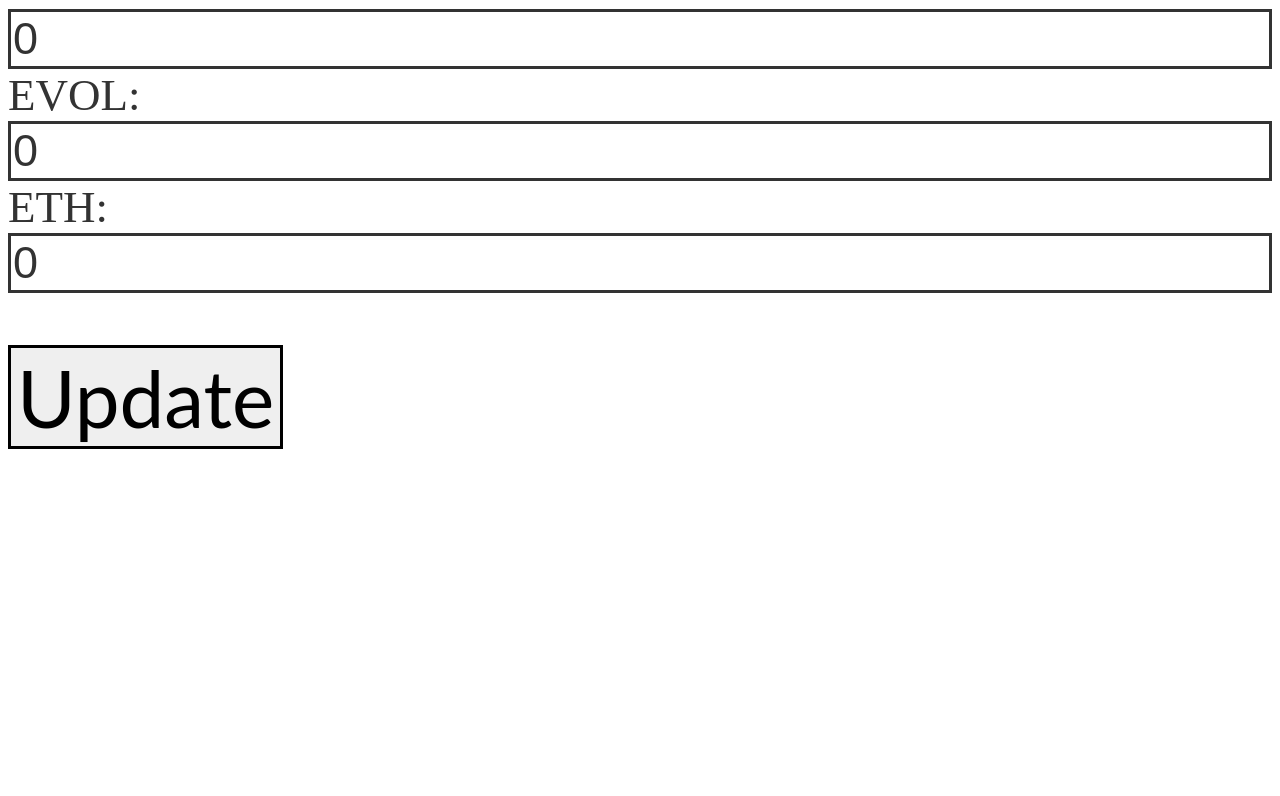
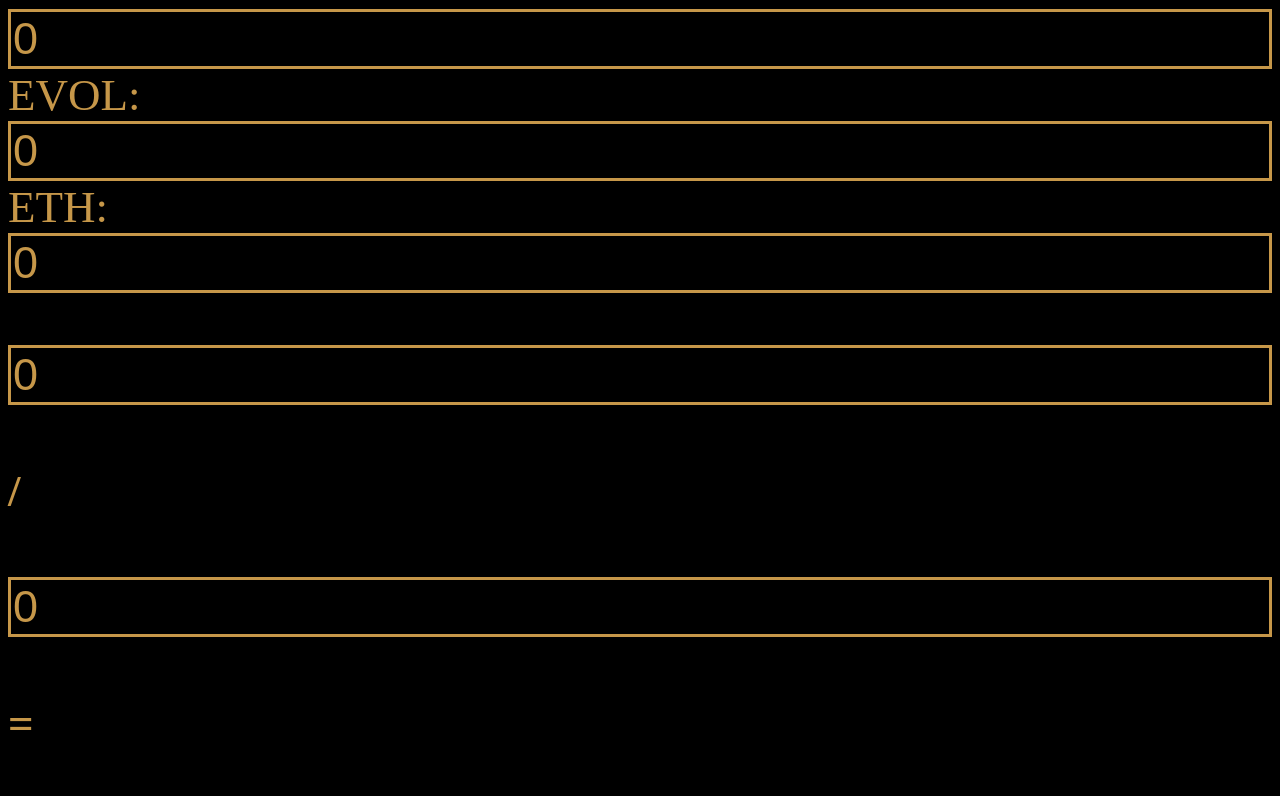
Before and after one commit to recyclecenter/recyclecenter.github.io, a plain HTML site: page index.html in a window 1280 px wide. Shown: the part 924-1720 px from the top of the page. Before the commit the page ends 1399 px from the top, so only its background shows below. Drawn offline with Linux system fonts and the light colour scheme.

Commit message:
Add files via upload

```diff
--- a/1b-basic-grid.css
+++ b/1b-basic-grid.css
@@ -1,29 +1,40 @@
+body {
+  background-color: #000000;
+  color: #C69749;
+}
+
+
+
 /* page style */
 
 :focus{outline: none;}
 
-input[type="text"]{color: #333; width: 100%; box-sizing: border-box; letter-spacing: 1px;}
+input[type="text"]{color: #C69749; width: 100%; box-sizing: border-box; letter-spacing: 1px;}
 
 :focus{outline: none;}
 
 .input_form{
   font-size: 45px;
-  color: #333;
+  color: #C69749;
+
   width: 100%;
 }
 
 input[type="text"]{
   border: 3px solid;
   font-size: 45px;
-  color: #333;
+  color: #C69749;
   width: 100%;
   box-sizing: border-box;
   letter-spacing: 1px;
+  background-color: #000000;
 }
 
 .btn1{
   border: 3px solid;
   font: 80px "Lato", Arial, sans-serif;
+  color: #C69749;
+  background-color: #000000;
 
 }
 
@@ -45,9 +56,9 @@ input[type="text"]{
   .head {
     font-weight: 700;
     border: 1px solid #f18e8e;
-    background: #ffbfbf;
+    background: #282A3A;
   }
   .cell {
     border: 1px solid #c2ba3c;
-    background: #f8ffde;
+    background: #282A3A;
   }
--- a/index.html
+++ b/index.html
@@ -43,6 +43,15 @@
 
     <br>
 
+    <input type="text" name="text" id="num1" value="0" placeholder="insert"/><br>
+    <h4>/</h4>
+    <input type="text" name="text" id="num2" value="0" placeholder="insert"/><br>
+    <h4>=</h4><h4 id="ANS"></h4>
+
+
+
+    <br>
+
     <input class="btn1" type="button" value="Update" onclick="updateGrid()">
     <!-- <input type="button" value="Update bizcoin" onclick="updateTable4()"> -->
 
--- a/script.js
+++ b/script.js
@@ -14,6 +14,20 @@ const POOP = Math.sqrt(1/365)*Math.sqrt(2/3.142);
 // stock grid
 
 function updateGrid() {
+
+    NUM1Input = document.getElementById('num1').value;
+    NUM2Input = document.getElementById('num2').value;
+
+    var ANS_var = NUM1Input/NUM2Input;
+
+    const ANS = document.getElementById('ANS');
+    ANS.innerText = ANS_var
+
+
+
+
+
+
 
     VIXInput = document.getElementById('VIX').value;
     XYLDInput = document.getElementById('XYLD').value;
```
